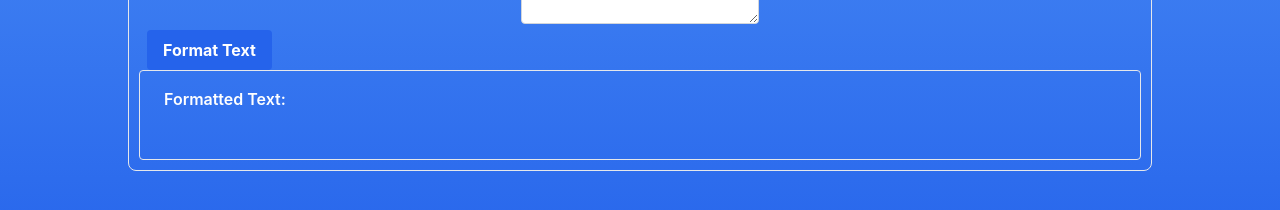
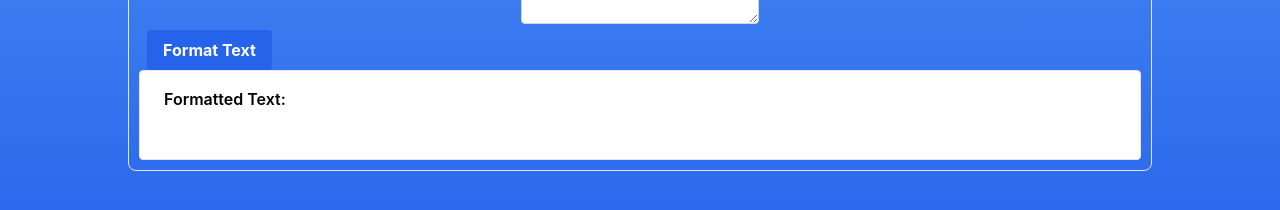
Before and after one commit to vintheruler1/Studiously, a Next.js app: page /Hyperbolder in a window 1280 px wide. Shown: the part 512-722 px from the top of the page. Built offline with nearby package versions, Linux system fonts and the light colour scheme.

Commit message:
fix hyperbold

```diff
--- a/src/pages/HyperBold.js
+++ b/src/pages/HyperBold.js
@@ -15,8 +15,8 @@ const TextWidget = () => {
         let numbers = word.length;
         return (
           <span key={index} className="font-semibold ">
-            <span className="text-indigo-600"> {word.slice(0, 2)}</span>
-            <span className="font-normal text-white">{word.slice(2)}</span>&nbsp;
+            <span className="font-extrabold text-purple-950"> {word.slice(0, 2)}</span>
+            <span className="font-normal text-black">{word.slice(2)}</span>&nbsp;
           </span>
         );
       }
@@ -47,10 +47,10 @@ const TextWidget = () => {
       >
         Format Text
       </button>
-      <div className="border p-4 rounded" style={{ overflow: 'auto', whiteSpace: 'wrap' }}>
-        <div className="font-semibold mx-2 text-white">
+      <div className="border p-4 rounded bg-white" style={{ overflow: 'auto', whiteSpace: 'wrap' }}>
+        <div className="font-semibold mx-2 text-black">
           Formatted Text:
-          <div className="w-max bg-dark-blue text-white p-4 rounded" style={{ whiteSpace: 'wrap', maxHeight: '200px', overflowY: 'scroll' }}>
+          <div className="w-max bg-dark-blue text-black p-4 rounded" style={{ whiteSpace: 'wrap', maxHeight: '200px', overflowY: 'scroll' }}>
             {formattedText}
           </div>
         </div>
--- a/src/pages/Hyperbolder.jsx
+++ b/src/pages/Hyperbolder.jsx
@@ -16,6 +16,8 @@ const Home = () => {
   useEffect(() => {
     setIsClient(true);
   }, []);
+
+//bg-gradient-to-b from-blue-400 to-blue-600'
 
   return (
     <div className={`flex flex-col min-h-screen ${isDarkMode ? 'dark bg-white' : 'bg-gradient-to-b from-blue-400 to-blue-600'}`}>
```
